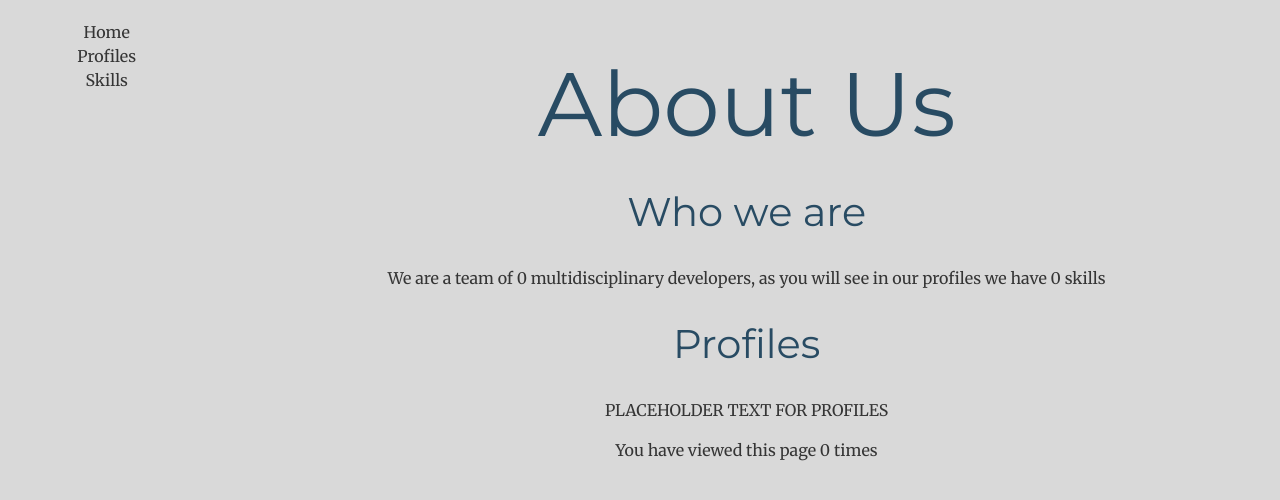
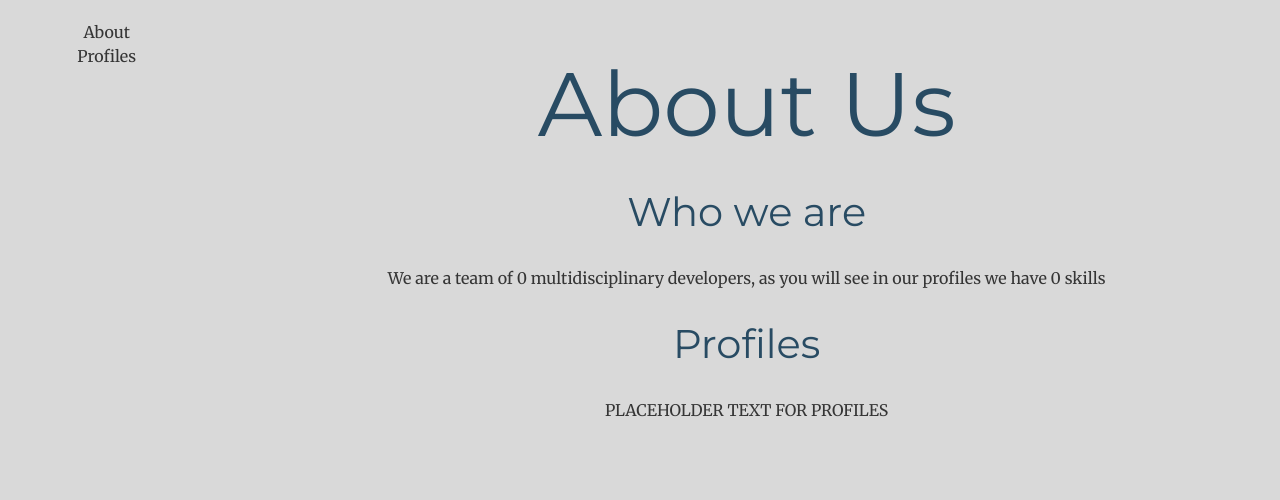
Before and after one commit to jb-0/django_portfolio, a Django app: page /about/ in a window 1280 px wide. Shown: the top 500 px of the page. Run offline with Django 3.2, Linux system fonts and the light colour scheme; some libraries are stand-ins or nearby versions.

Commit message:
Renamed index to about, removed session based page view counter

```diff
--- a/profiles/templates/index.html
+++ b/profiles/templates/about.html
@@ -11,6 +11,4 @@
     <h2>Profiles</h2>
     <p>PLACEHOLDER TEXT FOR PROFILES</p>
 
-    <p> You have viewed this page {{ num_visits }} {%if num_visits == 1 %} time {% else %} times {%endif%}</p>
-
 {% endblock %}
--- a/profiles/templates/base_generic.html
+++ b/profiles/templates/base_generic.html
@@ -17,9 +17,9 @@
         <div class="col-sm-2">
             {% block sidebar %}
                 <ul class="sidebar-nav">
-                    <li><a href="{% url 'index' %}">Home</a></li>
+{#                    <li><a href="{% url '' %}">Home</a></li>#}
+                    <li><a href="{% url 'about' %}">About</a></li>
                     <li><a href="{% url 'profiles' %}">Profiles</a></li>
-                    <li><a href="">Skills</a></li>
                 </ul>
             {% endblock %}
         </div>
--- a/profiles/urls.py
+++ b/profiles/urls.py
@@ -2,7 +2,7 @@ from django.urls import path
 from . import views
 
 urlpatterns = [
-    path('', views.index, name='index'),
+    path('', views.about, name='about'),
     path('profiles/', views.ProfileListView.as_view(), name='profiles'),
     path('profiles/<int:pk>', views.ProfileDetailView.as_view(), name='profile-detail'),
 ]
--- a/profiles/views.py
+++ b/profiles/views.py
@@ -4,21 +4,16 @@ from django.views import generic
 
 
 # Create your views here.
-def index(request):
+def about(request):
     num_profiles = Profile.objects.count()
     num_skills = Skill.objects.count()
-
-    # Number of visits to this view, as counted in the session variable.
-    num_visits = request.session.get('num_visits', 0)
-    request.session['num_visits'] = num_visits + 1
 
     context = {
         'num_profiles': num_profiles,
         'num_skills': num_skills,
-        'num_visits': num_visits,
     }
 
-    return render(request, 'index.html', context=context)
+    return render(request, 'about.html', context=context)
 
 
 class ProfileListView(generic.ListView):
```
